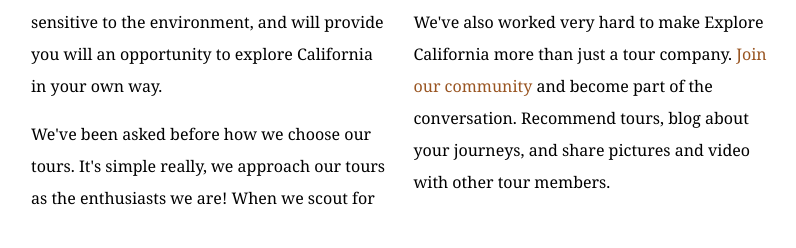
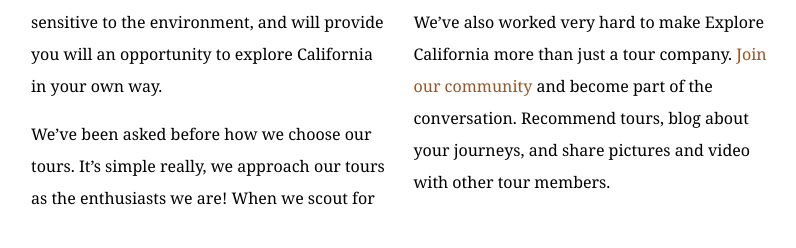
Before and after one commit to timusz/explore_california, a plain HTML site: page mission.html in a window 1280 px wide. Shown: the part 998-1246 px from the top of the page, 484-1280 px from the left. Drawn offline with Linux system fonts and the light colour scheme.

Commit message:
Replaces straight quotes with curly quotes

```diff
--- a/mission.html
+++ b/mission.html
@@ -101,20 +101,20 @@
 							opportunity to explore California in your own way.
 						</p>
 						<p>
-							We've been asked before how we choose our tours.
-							It's simple really, we approach our tours as the
-							enthusiasts we are! When we scout for locations,
+							We&rsquo;ve been asked before how we choose our tours.
+							It&rsquo;s simple really, we approach our tours as
+							the enthusiasts we are! When we scout for locations,
 							choose tour options, or explore the surrounding area
 							for exciting side-tours, we ask ourselves one
-							question, &quot;is this something we would want to
-							do?&quot; We also look very carefully at a tour's
-							potential impact. We choose tours that are as
-							environmentally sensitive as we are, and that
+							question, &ldquo;is this something we would want to
+							do?&rdquo; We also look very carefully at a
+							tour&rsquo;s potential impact. We choose tours that
+							are as environmentally sensitive as we are, and that
 							expose people to amazing diversity of California's
 							people, places, and wildlife!
 						</p>
 						<p>
-							We've also worked very hard to make Explore
+							We&rsquo;ve also worked very hard to make Explore
 							California more than just a tour company.
 							<a href="explorers/join.html">Join our community</a>
 							and become part of the conversation. Recommend
```
